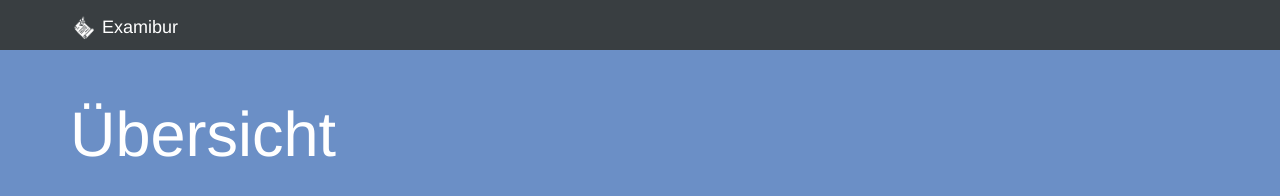
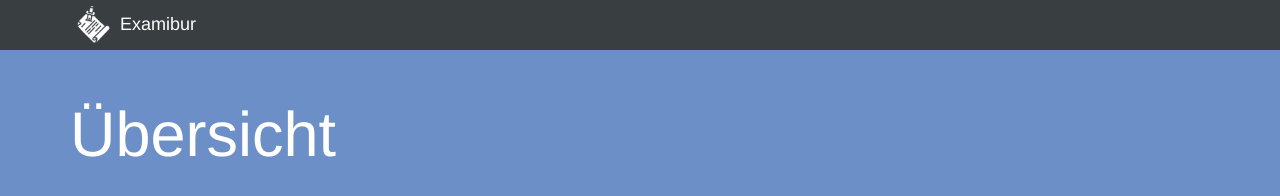
Before and after one commit to Examibur/examibur, a Jekyll site: the page built from docs/index.html, in a window 1280 px wide. Shown: the top 196 px of the page. Built offline with Jekyll 4.4.1, drawn with Linux system fonts in a browser that asks for light colours; nearby versions of some CDN libraries; Markdown is read by kramdown in place of the engine named in the settings.

Commit message:
enlarge examibur logo on gitlab page

```diff
--- a/docs/website/css/custom.css
+++ b/docs/website/css/custom.css
@@ -1,5 +1,6 @@
 .navbar-inverse .navbar-brand {
     color: #fff;
+    padding-top: 3px;
 }
 .navbar-inverse {
     background-color: #393e41;
@@ -7,7 +8,7 @@
 }
 .navbar-brand > img {
     display: inline-block;
-    height: 1.5em;
+    height: 2.5em;
 }
 .container {
     font-size: 1.9rem;
```
